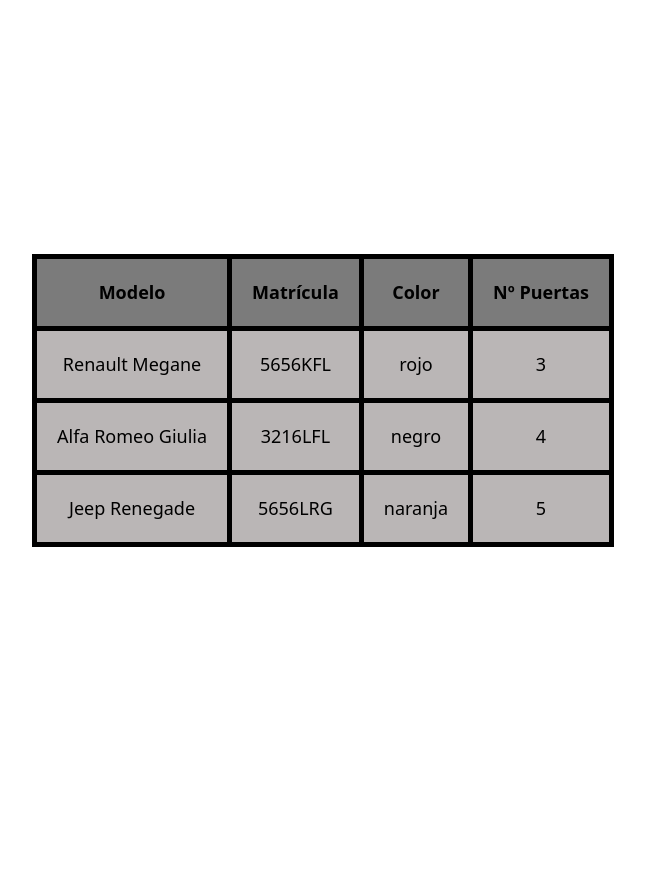
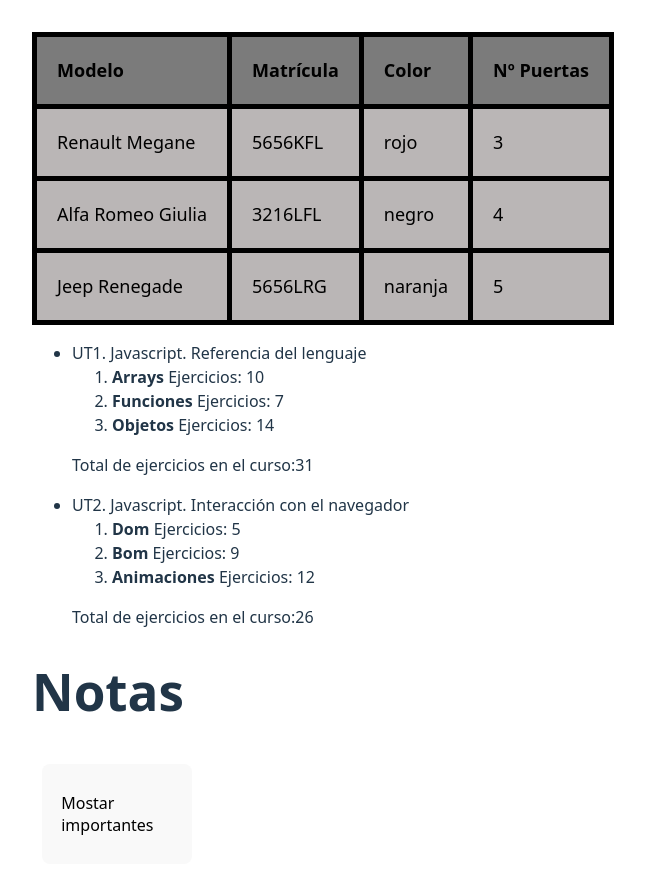
Before and after one commit to DiegoMartinez-Git/despliegueReact, a React (Vite) app: page / in a window 1280 px wide. Shown: the top 874 px of the page, without its empty margins (317-962 px from the left). Before the commit the page ends 800 px from the top, so only its background shows below. Built offline with nearby package versions, Linux system fonts and the light colour scheme.

Commit message:
ejercicios react dwec, hacer en mi casa

```diff
--- a/src/App.jsx
+++ b/src/App.jsx
@@ -19,6 +19,11 @@
 //-----------------MOCKS-----------------
 import temas from './mocks/mock-temas';
 import losCoches from './mocks/mock-coches';
+import losTemas from './mocks/mock-misTemas';
+import lasNotas from './mocks/mock-notas'
+import ListadoMisTemas from './componentes/ListaTemas/ListaMisTemas';
+import Notas from './componentes/Notas/Notas';
+
 
 function App() {
   let contador = 0;
@@ -40,6 +45,8 @@
       </TemaContext.Provider>*/}
       <ListadoCoches todosLosCoches={losCoches}></ListadoCoches>
 
+      <ListadoMisTemas todosLosTemas={losTemas}></ListadoMisTemas>
+      <Notas todasLasNotas={lasNotas}></Notas>
 
     </div>
   )
--- a/src/componentes/Coches/ListadoCoches.jsx
+++ b/src/componentes/Coches/ListadoCoches.jsx
@@ -22,5 +22,4 @@
             </tbody>
         </table>
     )
-
 }
--- /dev/null
+++ b/src/componentes/ListaTemas/FilaTemas.jsx
@@ -0,0 +1,18 @@
+import Tema from './Temas'
+
+export default function FilaTemas(props){
+
+
+
+    return(
+        <>
+        {props.tema.parts.map(part => (
+            <li key={part.id}>
+                <strong>{part.name}</strong> Ejercicios: {part.exercises}
+            </li>
+        ))}
+        </>
+
+
+    )
+}
--- /dev/null
+++ b/src/componentes/ListaTemas/ListaMisTemas.jsx
@@ -0,0 +1,16 @@
+import Tema from './Temas'
+
+export default function ListadoMisTemas(props){
+
+
+    function crearTema(temita){
+        return <Tema key = {temita.id} tema={temita}></Tema>
+    }
+
+    return(
+        <>
+        {console.log(props.todosLosTemas)}
+            {props.todosLosTemas.map(crearTema)}
+        </>
+    )
+}
--- /dev/null
+++ b/src/componentes/ListaTemas/NombreLista.jsx
@@ -0,0 +1,14 @@
+import FilaTemas from "./FilaTemas";
+import TotalEjercicios from "./TotalEjercicios";
+import './Temas.css'
+
+export default function NombreLista(props){
+
+
+    return(
+            <li>{props.tema.name}</li>
+
+
+    )
+
+}
--- /dev/null
+++ b/src/componentes/ListaTemas/Temas.css
@@ -0,0 +1,3 @@
+*{
+    text-align: start;
+}
--- /dev/null
+++ b/src/componentes/ListaTemas/Temas.jsx
@@ -0,0 +1,27 @@
+import FilaTemas from "./FilaTemas";
+import TotalEjercicios from "./TotalEjercicios";
+import './Temas.css'
+import NombreLista from "./NombreLista";
+
+export default function Temas(props){
+
+
+
+    return(
+        <>
+        <ul>
+            <NombreLista tema={props.tema}></NombreLista>
+            <ol>
+                <FilaTemas tema={props.tema}></FilaTemas>
+            </ol>
+            <TotalEjercicios tema={props.tema}></TotalEjercicios>
+        </ul>
+
+
+
+
+        </>
+
+    )
+
+}
--- /dev/null
+++ b/src/componentes/ListaTemas/TotalEjercicios.jsx
@@ -0,0 +1,16 @@
+import Tema from './Temas'
+
+export default function FilaTemas(props){
+
+
+
+    return(
+        <>
+         <p>
+            Total de ejercicios en el curso:{props.tema.parts.reduce((sum, part) => sum + part.exercises, 0)}
+         </p>
+        </>
+
+
+    )
+}
--- /dev/null
+++ b/src/componentes/Notas/BotonNotas.jsx
@@ -0,0 +1,13 @@
+export default function BotonNotas(props){
+    //Las props nos daran el mock de notas
+    function mostrarImportantes(notas){
+        console.log(notas)
+    }
+    return(
+        <>
+            <button onClick={mostrarImportantes(props.todasLasNotas)}>Mostar importantes</button>
+        </>
+
+
+    )
+}
--- /dev/null
+++ b/src/componentes/Notas/Notas.jsx
@@ -0,0 +1,13 @@
+import BotonNotas from "./BotonNotas";
+
+export default function Notas(){
+    function mostrarImportantes(notas){
+        console.log(notas)
+    }
+    return(
+        <>
+            <h1>Notas</h1>
+            <BotonNotas ></BotonNotas>
+        </>
+    )
+}
--- /dev/null
+++ b/src/mocks/mock-misTemas.js
@@ -0,0 +1,47 @@
+const misTemas = [
+
+    {
+        id: 1,
+        name: 'UT1. Javascript. Referencia del lenguaje',
+        parts: [
+        {
+            name: 'Arrays',
+            exercises: 10,
+            id: 1
+        },
+        {
+            name: 'Funciones',
+            exercises: 7,
+            id: 2
+        },
+        {
+            name: 'Objetos',
+            exercises: 14,
+            id: 3
+        }
+        ]
+    },
+    {
+        id: 2,
+        name: 'UT2. Javascript. Interacción con el navegador',
+        parts: [
+        {
+            name: 'Dom',
+            exercises: 5,
+            id: 1
+        },
+        {
+            name: 'Bom',
+            exercises: 9,
+            id: 2
+        },
+        {
+            name: 'Animaciones',
+            exercises: 12,
+            id: 3
+        }
+        ]
+    }
+]
+
+export default misTemas;
--- /dev/null
+++ b/src/mocks/mock-notas.js
@@ -0,0 +1,22 @@
+const notas = [
+    {
+      id: 1,
+      contenido: 'HTML is easy',
+      fecha: '2019-05-30T17:30:31.098Z',
+      importante: true
+    },
+    {
+      id: 2,
+      contenido: 'Browser can execute only JavaScript',
+      fecha: '2019-05-30T18:39:34.091Z',
+      importante: false
+    },
+    {
+      id: 3,
+      contenido: 'GET and POST are the most important methods of HTTP protocol',
+      fecha: '2019-05-30T19:20:14.298Z',
+      importante: true
+    }
+  ]
+
+  export default notas;
```
